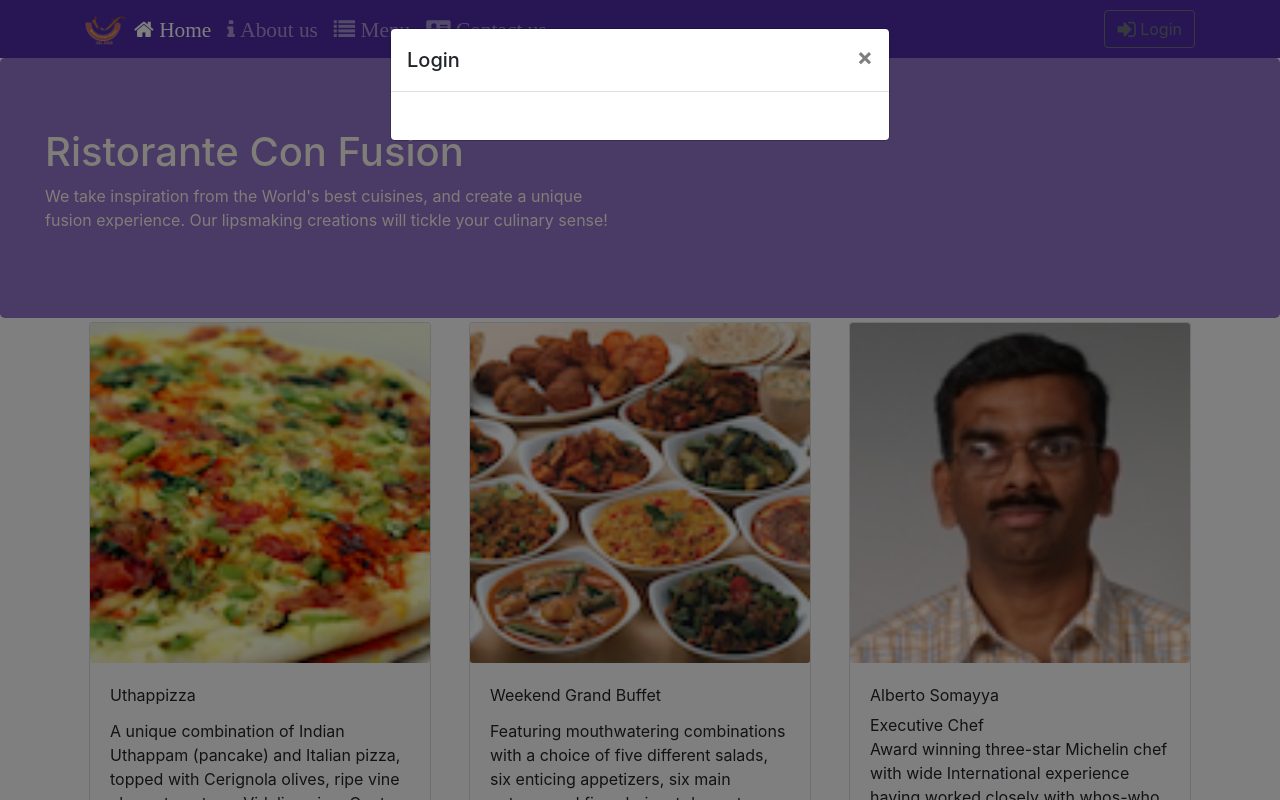
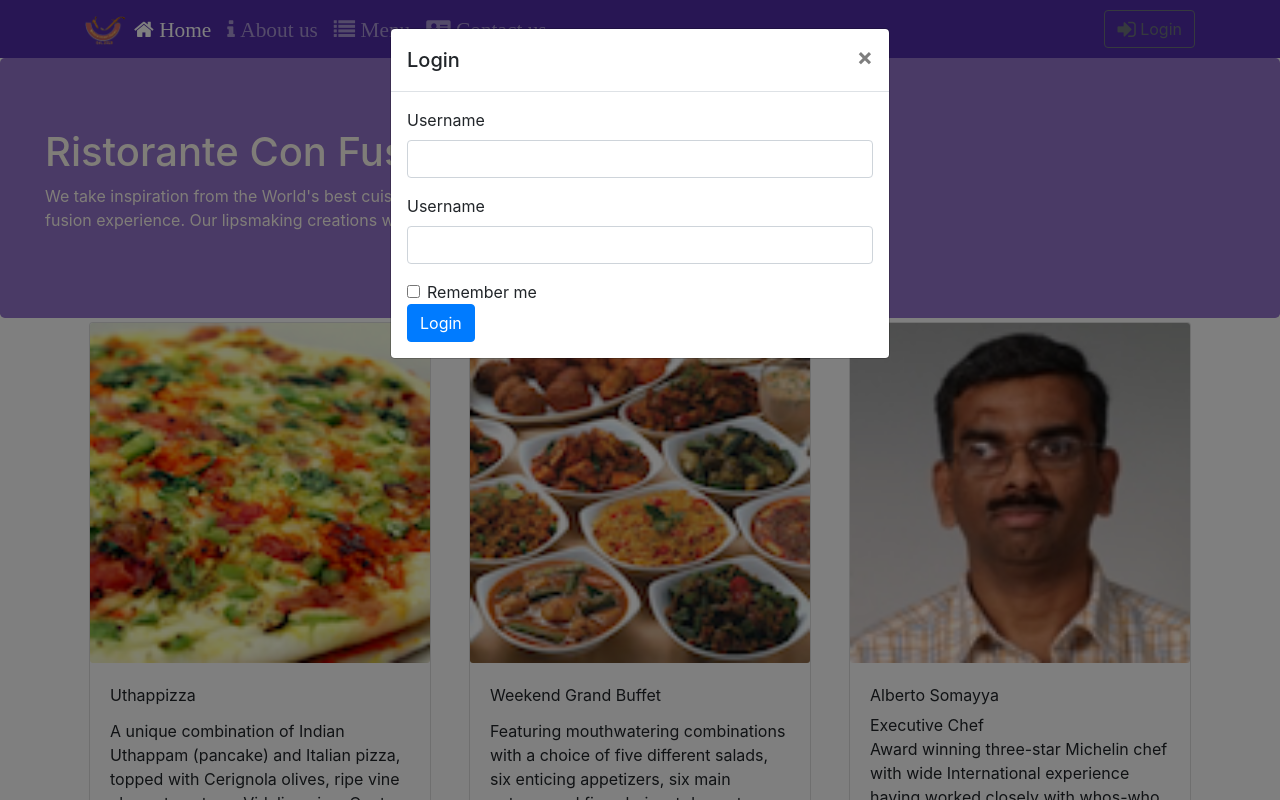
Before and after one commit to vitran96/react-coursera, a React (Create React App) app in the folder confusion/: page /home in a window 1280 px wide. Both pictures are taken after a click on the button "Login". Shown: the top 800 px of the page. Built offline with nearby package versions, Linux system fonts and the light colour scheme.

Commit message:
Add login form

```diff
--- a/confusion/src/components/HeaderComponent.js
+++ b/confusion/src/components/HeaderComponent.js
@@ -1,5 +1,5 @@
 import React, { useState } from 'react';
-import { Navbar, NavbarBrand, Nav, NavbarToggler, Collapse, NavItem, Jumbotron, ModalHeader, ModalBody, Modal, Button, FormGroup, Form } from 'reactstrap';
+import { Navbar, NavbarBrand, Nav, NavbarToggler, Collapse, NavItem, Jumbotron, ModalHeader, ModalBody, Modal, Button, FormGroup, Form, Label, Input } from 'reactstrap';
 import { NavLink } from 'react-router-dom';
 
 function Header() {
@@ -71,7 +71,19 @@
         <ModalBody>
           <Form onSubmit={onSubmit}>
             <FormGroup>
+              <Label htmlFor="username">Username</Label>
+              <Input type="text" id="username" name="username" />
             </FormGroup>
+            <FormGroup>
+              <Label htmlFor="password">Username</Label>
+              <Input type="password" id="password" name="password" />
+            </FormGroup>
+            <FormGroup check>
+              <Label check>
+                <Input type="checkbox" name="remember" />Remember me
+              </Label>
+            </FormGroup>
+            <Button type="submit" value="submit" color="primary">Login</Button>
           </Form>
         </ModalBody>
       </Modal>
```
